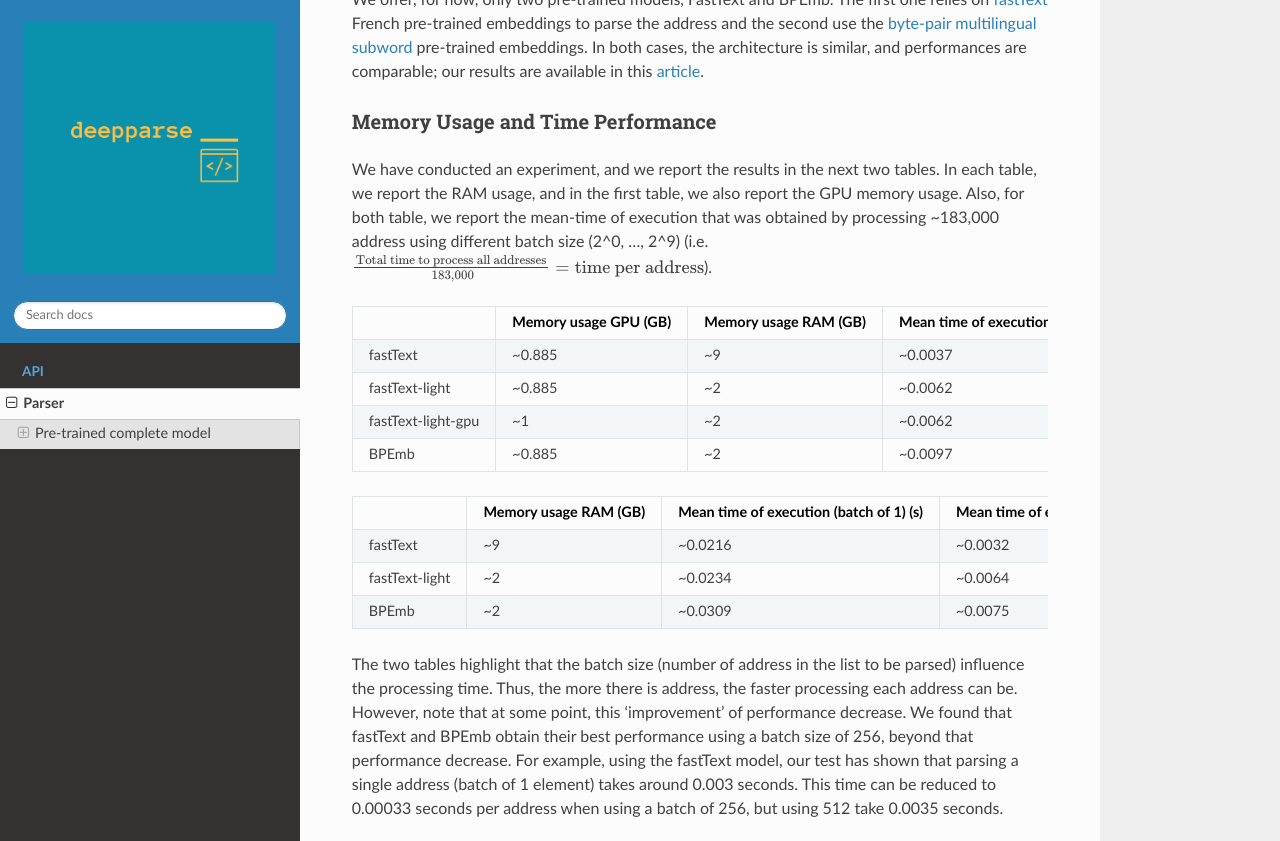
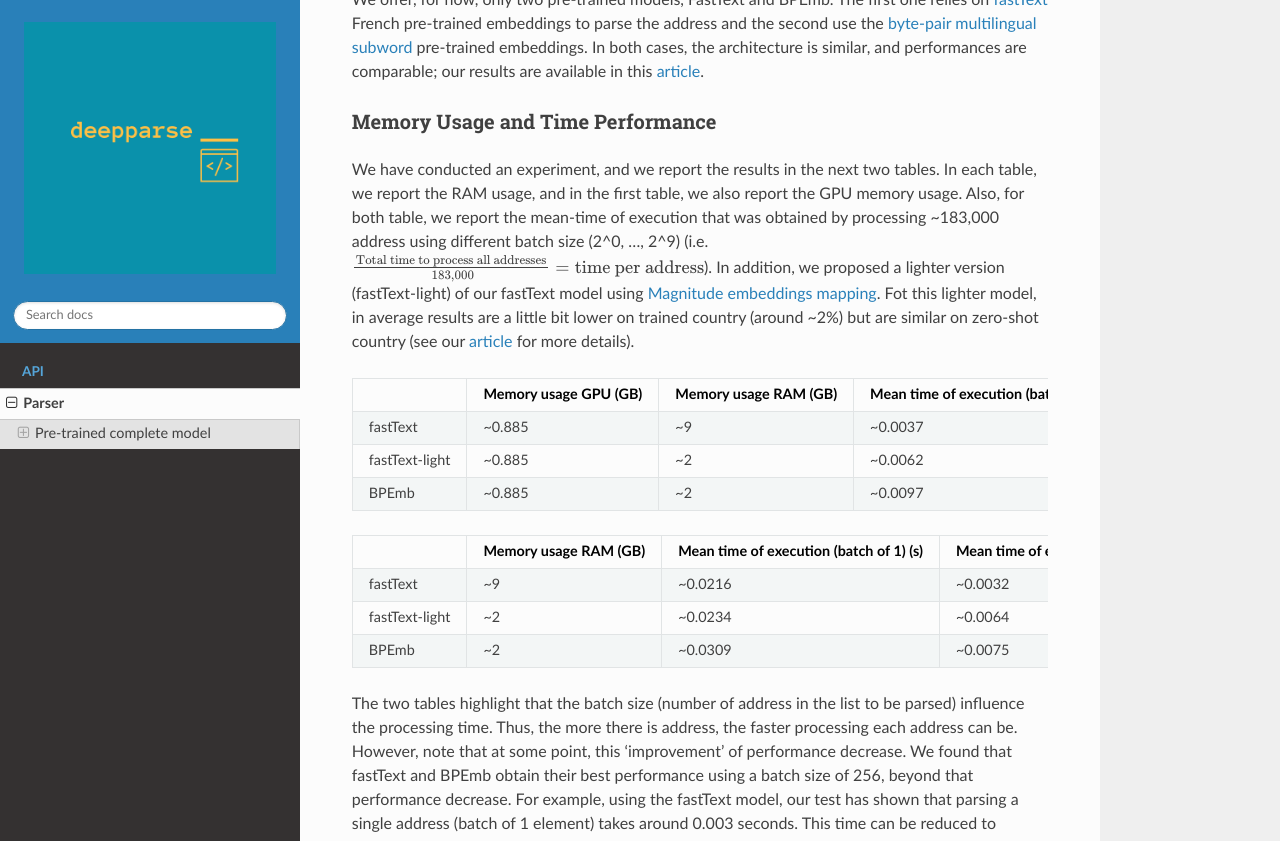
Before and after one commit to GRAAL-Research/deepparse, a Sphinx documentation site: the page built from docs/source/parser.rst, in a window 1280 px wide and 900 px high, scrolled down 300 px, cut to the strip 0-841 px from the top of the window. Built offline with Sphinx 7.4.7 and the Read the Docs theme 2.0.0, drawn with Linux system fonts in a browser that asks for light colours; the version number could not be read and is left out.

Commit message:
more details about magnitude model

```diff
--- a/docs/source/parser.rst
+++ b/docs/source/parser.rst
@@ -24,7 +24,11 @@ Memory Usage and Time Performance
 We have conducted an experiment, and we report the results in the next two tables. In each table, we report the RAM usage,
 and in the first table, we also report the GPU memory usage. Also, for both table, we report the mean-time of execution
 that was obtained by processing ~183,000 address using different batch size (2^0, ..., 2^9)
-(i.e. :math:`\frac{\text{Total time to process all addresses}}{~183,000} = \text{time per address}`).
+(i.e. :math:`\frac{\text{Total time to process all addresses}}{~183,000} = \text{time per address}`). In addition, we
+proposed a lighter version (fastText-light) of our fastText model using
+`Magnitude embeddings mapping <https://github.com/plasticityai/magnitude>`_. Fot this lighter model, in average results
+are a little bit lower on trained country (around ~2%) but are similar on zero-shot country
+(see our `article <https://arxiv.org/abs/2006.16152>`_ for more details).
 
 .. list-table::
         :header-rows: 1
@@ -41,11 +45,6 @@ that was obtained by processing ~183,000 address using different batch size (2^0
             - ~0.0007
         *   - fastText-light
             - ~0.885
-            - ~2
-            - ~0.0062
-            - ~0.0029
-        *   - fastText-light-gpu
-            - ~1
             - ~2
             - ~0.0062
             - ~0.0029
```
Also changed, not shown: 2 other files.
